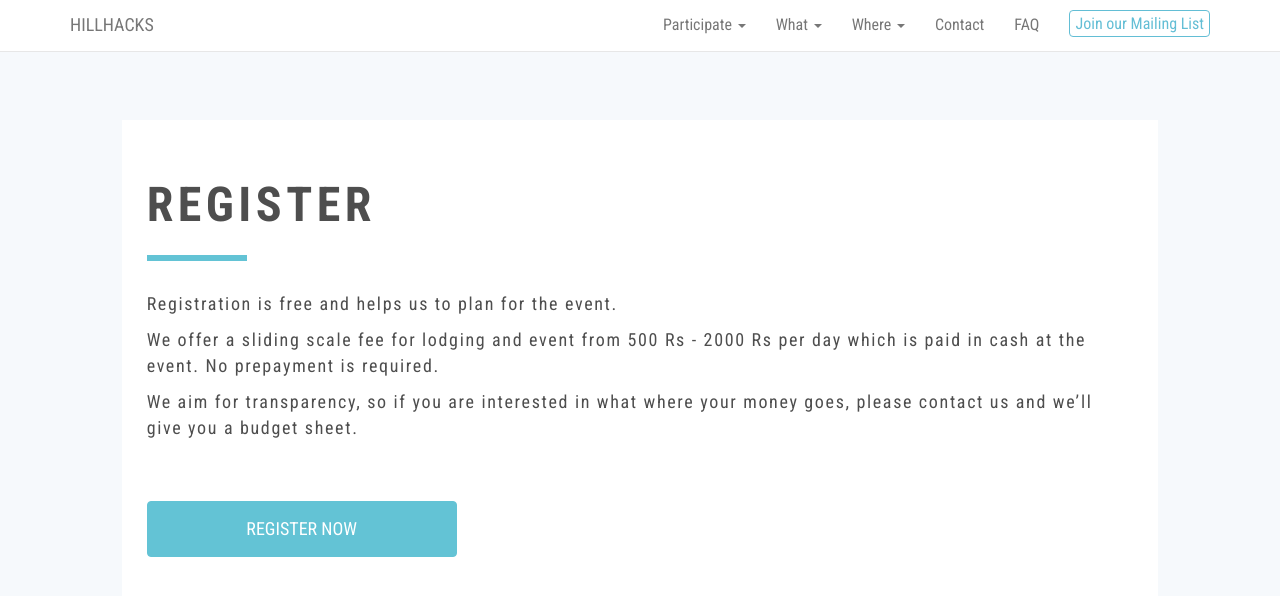
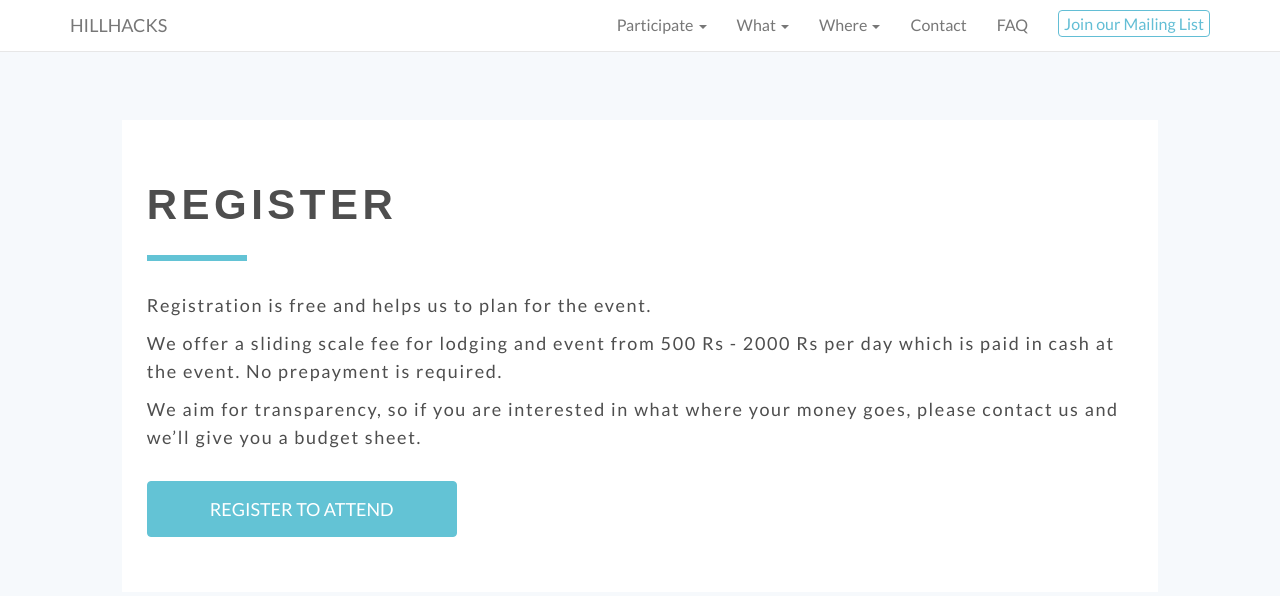
Before and after one commit to hillhacks/website, a Jekyll site: the page built from register.html, in a window 1280 px wide. Shown: the top 596 px of the page. Built offline with Jekyll 4.4.1, drawn with Linux system fonts in a browser that asks for light colours; nearby versions of some CDN libraries; some web fonts are replaced; comment, search, counter and statistics services are not loaded.

Commit message:
moar style fixes

```diff
--- a/_includes/btn-register.html
+++ b/_includes/btn-register.html
@@ -1 +1 @@
- <a href="https://hillhacks.in/2017/checkin" target="_blank"><button type="button" class="btn btn-primary btn-lg cta-1" style="width: 310px;">REGISTER NOW</button></a>
+ <a href="https://hillhacks.in/2017/checkin" target="_blank"><button type="button" class="btn btn-primary btn-lg cta-1" style="width: 310px;">REGISTER TO ATTEND</button></a>
--- a/_includes/head.html
+++ b/_includes/head.html
@@ -9,8 +9,13 @@
   <link rel="stylesheet" href="{{ "/css/main.css" | prepend: site.baseurl }}">
   <link rel="canonical" href="{{ page.url | replace:'index.html','' | prepend: site.baseurl | prepend: site.url }}">
   <link rel="alternate" type="application/rss+xml" title="{{ site.title }}" href="{{ "/feed.xml" | prepend: site.baseurl | prepend: site.url }}">
+
+ <!--fonts -->
   <link href="https://fonts.googleapis.com/css?family=Roboto+Mono:700" rel="stylesheet">
-  <link href="https://fonts.googleapis.com/css?family=Roboto+Condensed:300,400,700" rel="stylesheet">
+  <link href="https://fonts.googleapis.com/css?family=Lato:300,400" rel="stylesheet">
+  <link href="https://fonts.googleapis.com/css?family=Francois+One" rel="stylesheet">
+
+<!-- bootstrap + jquery -->
   <script
   src="https://code.jquery.com/jquery-3.1.1.min.js"
   integrity="sha256-hVVnYaiADRTO2PzUGmuLJr8BLUSjGIZsDYGmIJLv2b8="
@@ -18,7 +23,7 @@
   <script src="https://maxcdn.bootstrapcdn.com/bootstrap/3.3.7/js/bootstrap.min.js" integrity="sha384-
   Tc5IQib027qvyjSMfHjOMaLkfuWVxZxUPnCJA7l2mCWNIpG9mGCD8wGNIcPD7Txa" crossorigin="anonymous"></script>
 
-l <!-- ightbox gallery -->
+l <!-- lightbox gallery -->
   <link rel="stylesheet" href="https://cdnjs.cloudflare.com/ajax/libs/ekko-lightbox/5.1.1/ekko-lightbox.min.css">
   <link rel="stylesheet" href="https://cdnjs.cloudflare.com/ajax/libs/ekko-lightbox/5.1.1/ekko-lightbox.min.css.map">
   <script src="https://cdnjs.cloudflare.com/ajax/libs/ekko-lightbox/5.1.1/ekko-lightbox.min.js"></script>
--- a/_sass/_styles.scss
+++ b/_sass/_styles.scss
@@ -5,11 +5,11 @@
 /* navbar */
 .hillhacks-nav{
     background-color: #ffffff;
-    font-family: 'Roboto Condensed', sans-serif;
+    font-family: 'Lato', sans-serif;
     font-size: 16px;
 
     .cta-2-xs{
-    font-family: 'Roboto Condensed', sans-serif;
+    font-family: 'Lato', sans-serif;
     background: #ffffff;
     border-radius: 4px;
     border-color: #63BED5;
@@ -38,7 +38,7 @@
 }
 .font-size-md{
     font-size: 18px !important;
-    line-height: 26px;
+    line-height: 28px;
 }
 .font-size-lg{
     font-size: 22px;
@@ -70,10 +70,10 @@
      h1{
        font-family: 'Roboto Mono', monospace;
        color: #8894C6;
-       font-size: 52px;
+       font-size: 58px;
     }
     h3{
-        font-family: 'Roboto Condensed', sans-serif;
+        font-family: 'Lato', sans-serif;
         font-weight: 300;
         font-size: 24px;
         color: #BBCBEC;
@@ -86,11 +86,11 @@
 }
 
 .cta-1{
-    font-family: 'Roboto Condensed', sans-serif;
+    font-family: 'Lato', sans-serif;
     background: #63C3D5;
     border-radius: 4px;
     border-color: #63C3D5;
-    margin-top: 50px;
+    margin-top: 20px;
     padding: 15px;
     -webkit-transition-duration: 0.4s; /* Safari */
     transition-duration: 0.4s;
@@ -102,11 +102,11 @@
 }
 
 .cta-2{
-    font-family: 'Roboto Condensed', sans-serif;
+    font-family: 'Lato', sans-serif;
     background: #D563A0;
     border-radius: 4px;
     border-color: #D563A0;
-    margin-top: 50px;
+    margin-top: 20px;
     padding: 15px;
     -webkit-transition-duration: 0.4s; /* Safari */
     transition-duration: 0.4s;
@@ -124,33 +124,34 @@
 
 .section-white{
     h2{
-        font-family: 'Roboto Condensed', sans-serif;
+        font-family: 'Francois One', sans-serif;
         font-weight: 700;
-        font-size: 48px;
+        font-size: 42px;
         color: #4E4E4E;
         letter-spacing: 4.5px;
         line-height: 80px;
 
     }
     p{
-        font-family: 'Roboto Condensed', sans-serif;
+        font-family: 'Lato', sans-serif;
         color: #4E4E4E;
         letter-spacing: 1.65px;
     }
     a{
-        font-family: 'Roboto Condensed', sans-serif;
-        color: #4E4E4E;
+        font-family: 'Lato', sans-serif;
+        color: #4AA9BC;
         letter-spacing: 1.65px;
         text-decoration: underline;
+
     }
     ul{
-        font-family: 'Roboto Condensed', sans-serif;
+        font-family: 'Lato', sans-serif;
         color: #4E4E4E;
         letter-spacing: 1.65px;
         margin-top: 20px;
     }
     table{
-       font-family: 'Roboto Condensed', sans-serif;
+       font-family: 'Lato', sans-serif;
         color: #4E4E4E;
         letter-spacing: 1.65px;
         margin-top: 20px;
@@ -180,6 +181,9 @@
 .mt100{
     margin-top: 100px;
 }
+.mt50{
+    margin-top: 50px;
+}
 
 .mb100{
     margin-bottom: 100px;
```
Also changed, not shown: _includes/header.html (+10 -10 lines), index.html (+13 -13 lines), 15 other files.
